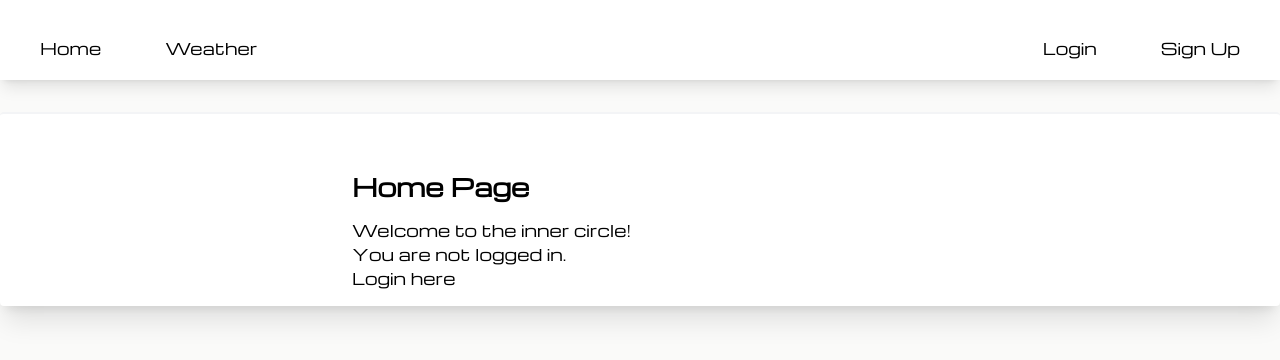
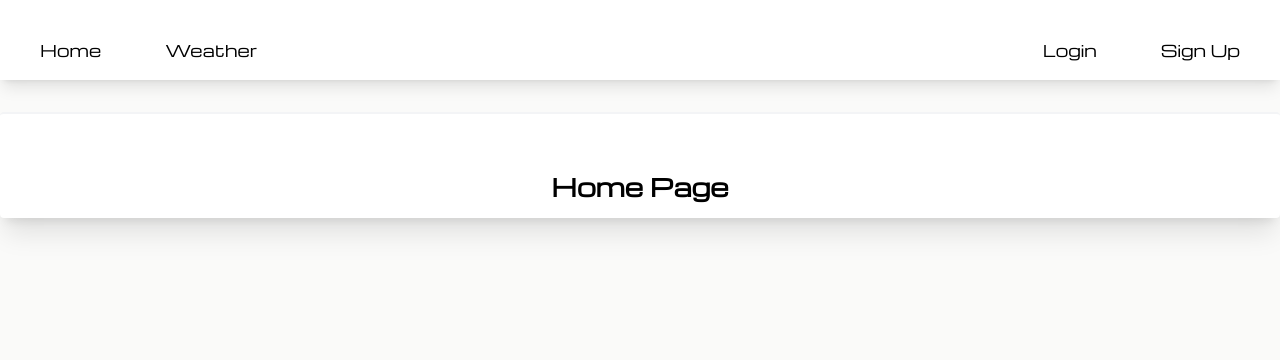
Before and after one commit to armentamj/django_my_website_portfolio, a Django app: page / in a window 1280 px wide. Shown: the top 360 px of the page. Run offline with Django 5.2, Linux system fonts and the light colour scheme; some libraries are stand-ins or nearby versions.

Commit message:
made a folder called templates that is at the root level and put the base.html file inside and updated the  settings.py for that and also added a static folder for static images and updated the settings.py folder for that and also chnaged some front end stuff on the weather.html file and the weather def in the views.py file.

```diff
--- a/accounts/templates/home.html
+++ b/accounts/templates/home.html
@@ -2,16 +2,6 @@
 
 {% block content %}
 <div class="max-w-xl mx-auto mt-10">
-    <h1 class="text-2xl font-bold">Home Page</h1>
-    <p class="mt-4">Welcome to the inner circle!</p>
-
-
-    {% if user.is_authenticated %}
-        <p>Hello, {{ user.username }}! You are logged in.</p>
-
-    {% else %}
-        <p>You are not logged in.</p>
-        <a href="{% url 'login' %}">Login here</a>
-    {% endif %}
+    <h1 class="text-2xl font-bold w-fit mx-auto">Home Page</h1>
 </div>
 {% endblock %}
--- a/accounts/views.py
+++ b/accounts/views.py
@@ -67,7 +67,6 @@ def weather(request):
         curr_url = f"https://api.openweathermap.org/data/2.5/weather?lat={lat}&lon={lon}&units=metric&appid={api_key}"
         curr_res = requests.get(curr_url).json()
 
-        print(curr_res, flush=True)
 
         # 3. Forecast
         fore_url = f"https://api.openweathermap.org/data/2.5/forecast?lat={lat}&lon={lon}&appid={api_key}&units=metric"
@@ -109,12 +108,13 @@ def weather(request):
         context = {
             'city': display_name,
             'current': {
+                'curr_res': curr_res,
                 'id': curr_res['weather'][0]['id'],
                 'temp': round(curr_res['main']['temp']),
                 'description': curr_res['weather'][0]['description'],
                 'icon': curr_res['weather'][0]['icon'],
                 'humidity': curr_res['main']['humidity'],
-                'wind': curr_res['wind']['speed'],
+                'wind': curr_res['wind'],
             },
             'forecast': forecast_list[:5]
         }
--- a/accounts/templates/base.html
+++ b/templates/base.html
@@ -27,8 +27,8 @@
 <body class="w-full font-michroma bg-stone-50">
     <nav class="h-20 bg-white p-4 text-black flex justify-between items-end z-10 shadow-lg sticky top-0 left-0">
         <div class="flex justify-between items-center h-fit gap-4">
-            <a href="{% url 'home' %}" class="mx-4 hover:bg-black hover:text-white duration-300 ease-in px-2 py-1 rounded-sm">Home</a>
-            <a class="mx-4 hover:bg-black hover:text-white duration-300 ease-in px-2 py-1 rounded-sm" href="{% url 'weather' %}">Weather</a>
+            <a href="{% url 'home' %}" class="mx-4 hover:bg-black hover:text-white duration-300 ease-in px-2 py-0.5 rounded-sm">Home</a>
+            <a class="mx-4 hover:bg-black hover:text-white duration-300 ease-in px-2 py-0.5 rounded-sm" href="{% url 'weather' %}">Weather</a>
         </div>
         <div class="flex justify-between items-center h-fit gap-4">
             {% if user.is_authenticated %}
@@ -48,14 +48,14 @@
             <form action="{% url 'logout' %}" method="post" class="inline">
                 {% csrf_token %}
                 <button type="submit"
-                    class="mx-4 hover:bg-black hover:text-white duration-300 ease-in px-2 py-1 rounded-sm">
+                    class="mx-4 hover:bg-black hover:text-white duration-300 ease-in px-2 py-0.5 rounded-sm">
                     Logout
                 </button>
             </form>
             {% else %}
             <!-- Show this ONLY if logged out -->
-            <a href="{% url 'login' %}" class="mx-4 hover:bg-black hover:text-white duration-300 ease-in px-2 py-1 rounded-sm">Login</a>
-            <a href="{% url 'signup' %}" class="mx-4 hover:bg-black hover:text-white duration-300 ease-in px-2 py-1 rounded-sm">Sign Up</a>
+            <a href="{% url 'login' %}" class="mx-4 hover:bg-black hover:text-white duration-300 ease-in px-2 py-0.5 rounded-sm">Login</a>
+            <a href="{% url 'signup' %}" class="mx-4 hover:bg-black hover:text-white duration-300 ease-in px-2 py-0.5 rounded-sm">Sign Up</a>
             {% endif %}
         </div>
     </nav>
```
Also changed, not shown: accounts/templates/weather.html (+14 -10 lines), config/settings.py (+7 -4 lines).
